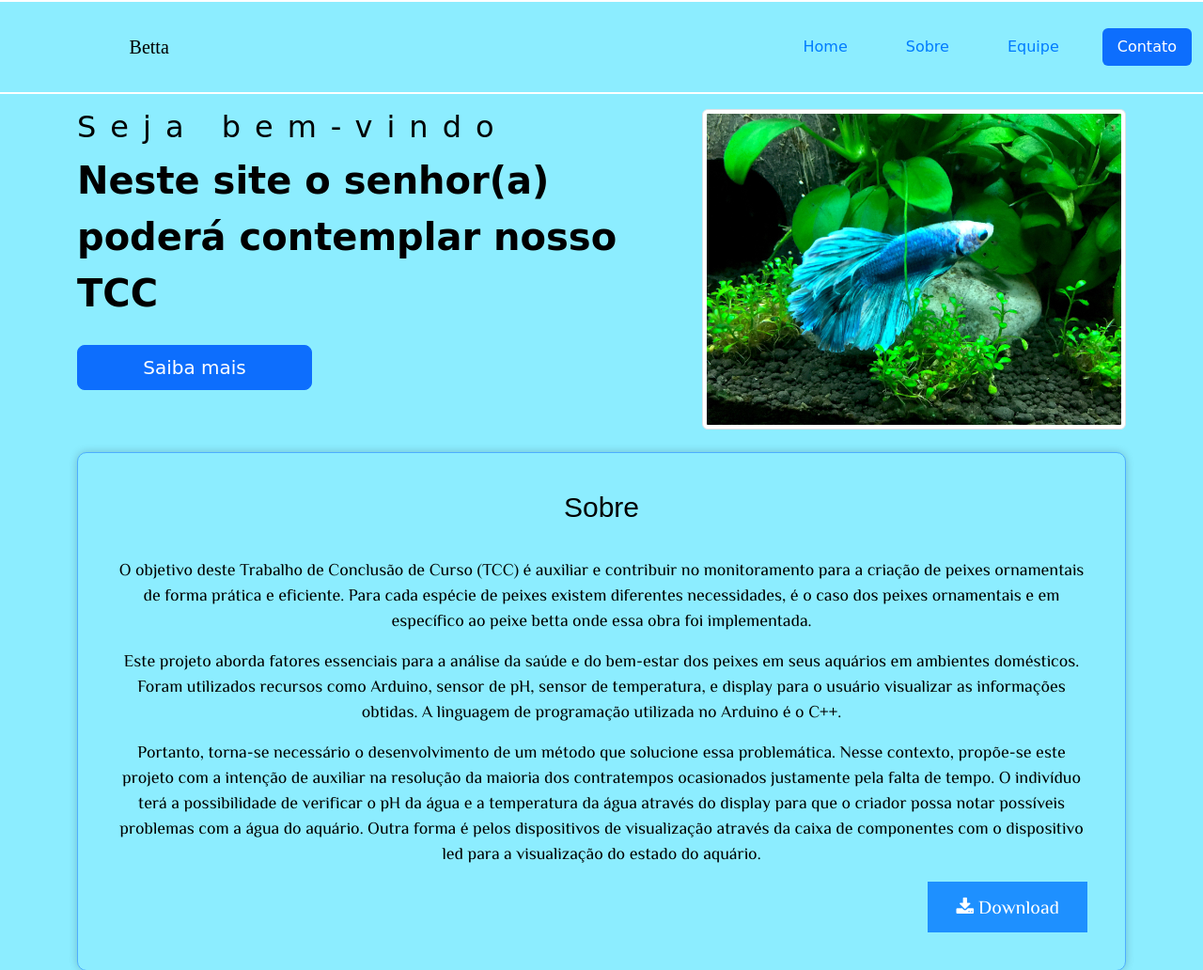
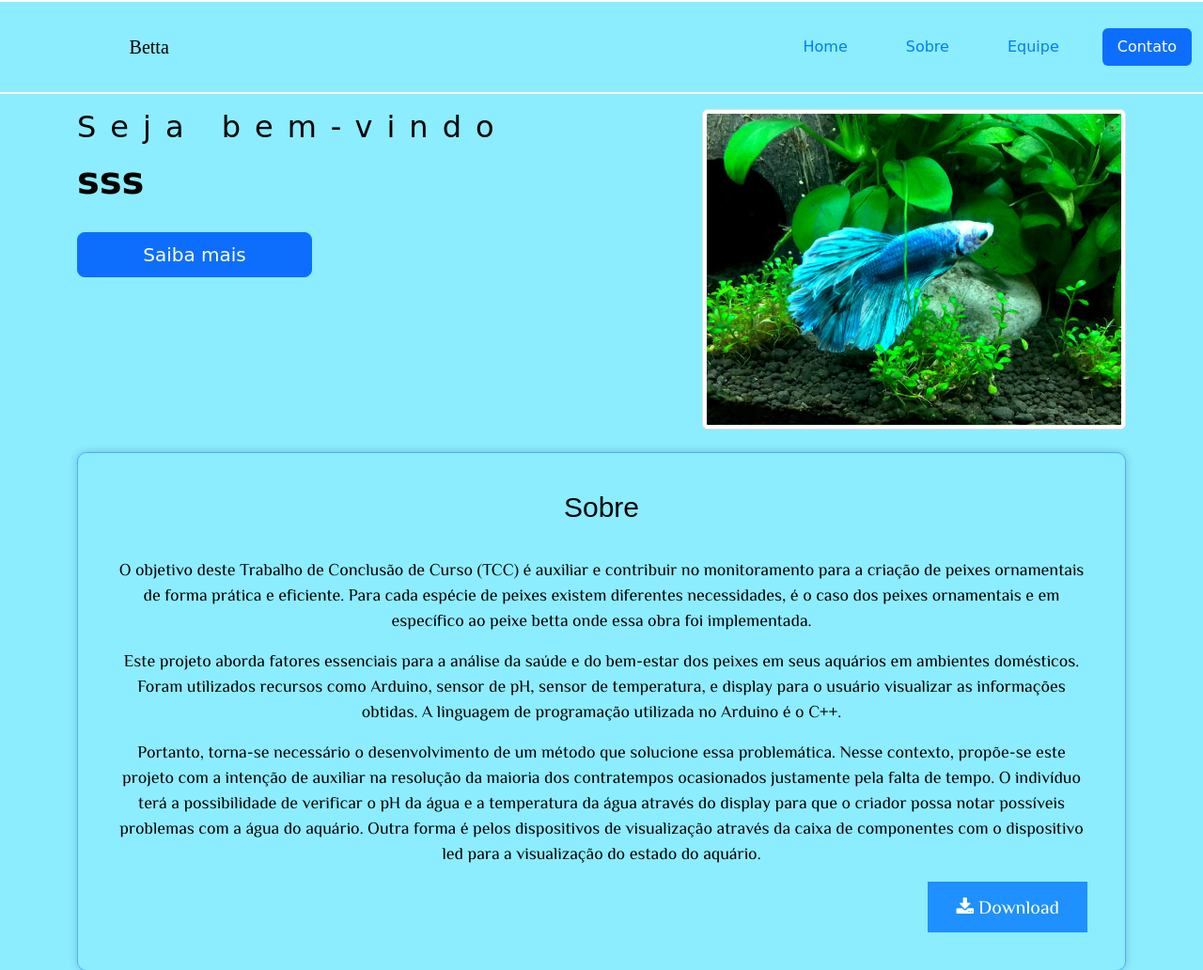
Before and after one commit to bassora06/SiteTcc, a plain HTML site: page index.html in a window 1280 px wide. Shown: the top 1032 px of the page at 94% size. Drawn offline with nearby package versions, Linux system fonts and the light colour scheme; files whose address does not match are found by name; a web font is replaced by a local one.

Commit message:
atualização do titulo

```diff
--- a/index.html
+++ b/index.html
@@ -47,7 +47,7 @@
           <div class="row">
             <div class="col sobre">
             <h2>Seja bem-vindo</h2>
-            <p>Neste site o senhor(a) poderá contemplar nosso TCC</p>
+            <p>sss</p>
             <button type="button" class="btn btn-primary btn-lg">Saiba mais</button>
             </div>
             <div class="col-5">
```
